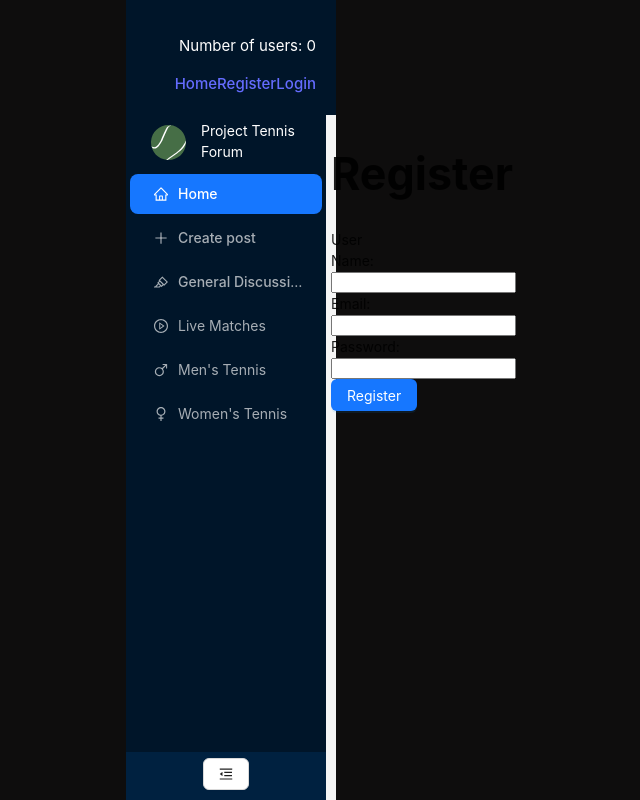
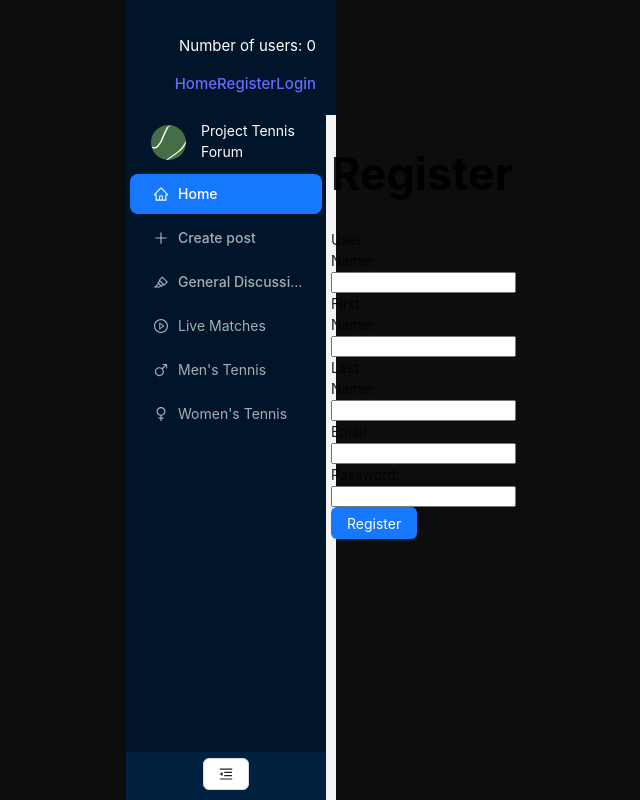
Before and after one commit to ProjectX-A55/TennisForum, a React (Vite) app in the folder tenis-forum/: page /register in a window 1280 px wide. Shown: the whole page, without its empty margins (409-1049 px from the left). Built offline with nearby package versions, Linux system fonts and the light colour scheme; no server answers; the database is empty; the HTML template or start-up script is replaced by a standard one.

Commit message:
add firstName and lastName box to register form

```diff
--- a/tenis-forum/src/services/user-service.js
+++ b/tenis-forum/src/services/user-service.js
@@ -6,9 +6,9 @@ export const getUserByUserName = (username) => {
   return get(ref(db, `users/${username}`));
 };
 
-export const createUserUserName = (username, uid, email) => {
+export const createUserUserName = (username, firstName, lastName, uid, email) => {
 
-  return set(ref(db, `users/${username}`), {username, uid, email, createdOn: new Date().toString(), likedPosts: {} })
+  return set(ref(db, `users/${username}`), {username, firstName, lastName, uid, email, createdOn: new Date().toString(), likedPosts: {} })
 };
 
 export const getUserData = (uid) => {
--- a/tenis-forum/src/views/Register.jsx
+++ b/tenis-forum/src/views/Register.jsx
@@ -11,6 +11,8 @@ const Register = () => {
 
     const [form, setForm] = useState({
         username: "",
+        firstName: "",
+        lastName: "",
         email: "",
         password: "",
     })
@@ -30,7 +32,7 @@ const Register = () => {
                 return
             }
             const credentials = await registerUser(form.email, form.password);
-            await createUserUserName(form.username, credentials.user.uid, form.email);
+            await createUserUserName(form.username, form.firstName, form.lastName, credentials.user.uid, form.email);
 
             setContext({ user, userData: null });
             navigate('/');
@@ -46,6 +48,8 @@ const Register = () => {
         <div>
             <h1>Register</h1>
             <label htmlFor="username">User Name: </label><input value={form.username} onChange={updateForm('username')} type="text" name="username" id="username" /><br />
+            <label htmlFor="firstName">First Name: </label><input value={form.firstName} onChange={updateForm('firstName')} type="text" name="firstName" id="firstName" /><br />
+            <label htmlFor="lastName">Last Name: </label><input value={form.lastName} onChange={updateForm('lastName')} type="text" name="lastName" id="lastName" /><br />
             <label htmlFor="email">Email: </label><input value={form.email} onChange={updateForm('email')} type="text" name="email" id="email" /><br />
             <label htmlFor="password">Password: </label><input value={form.password} onChange={updateForm('password')} type="password" name="password" id="password" /><br />
             <Flex gap="small" wrap="wrap">
```
